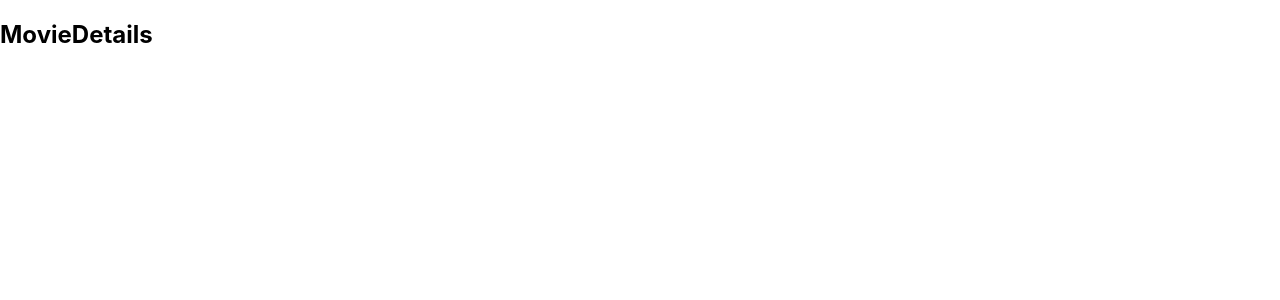
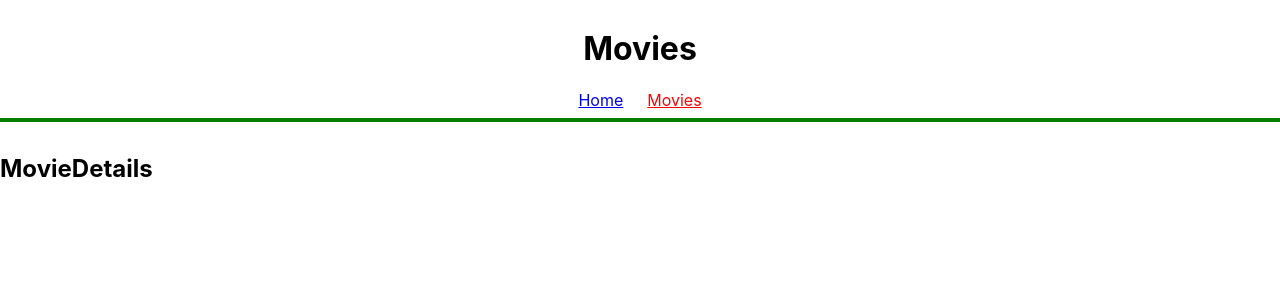
Before and after one commit to OleksandrR61/goit-react-hw-05-movies, a React (Create React App) app: page /goit-react-hw-05-movies/movies/1 in a window 1280 px wide. Shown: the top 300 px of the page. Built offline with nearby package versions, Linux system fonts and the light colour scheme.

Commit message:
23/02/11/11/20

```diff
--- a/package.json
+++ b/package.json
@@ -7,10 +7,12 @@
     "@testing-library/jest-dom": "^5.16.3",
     "@testing-library/react": "^12.1.4",
     "@testing-library/user-event": "^13.5.0",
+    "prop-types": "^15.8.1",
     "react": "^18.1.0",
     "react-dom": "^18.1.0",
     "react-router-dom": "^6.8.1",
     "react-scripts": "5.0.1",
+    "styled-components": "^5.3.6",
     "web-vitals": "^2.1.3"
   },
   "scripts": {
--- a/src/components/App.jsx
+++ b/src/components/App.jsx
@@ -1,5 +1,6 @@
 import { Routes, Route } from 'react-router-dom';
 
+import { Layout } from 'components/Layout/Layout';
 import Home from 'pages/Home/Home';
 import Movies from 'pages/Movies/Movies';
 import MovieDetails from 'pages/MovieDetails/MovieDetails';
@@ -9,6 +10,7 @@ import NotFound from 'pages/NotFound/NotFound';
 
 export const App = () => {
   return (
+    <Layout>
       <Routes>
         <Route path='/' element={<Home />} />
         <Route path='/movies' element={<Movies />} />
@@ -17,5 +19,6 @@ export const App = () => {
         <Route path='/movies/:movieId/reviews' element={<Reviews />}/>
         <Route path='*' element={<NotFound />}/>
       </Routes>
+    </Layout>
   );
 };
--- /dev/null
+++ b/src/components/Layout/Layout.jsx
@@ -0,0 +1,26 @@
+import { NavLink } from 'react-router-dom';
+
+import styles from './Layout.module.css';
+import styled from 'styled-components';
+
+const StyledNavLink = styled(NavLink)`
+    margin: 0 8px;
+    padding: 4px;
+
+    &.active {
+        color: red;
+    }
+`;
+
+export const Layout = ({children}) => (
+    <>
+        <header className={styles.header}>
+            <h1>Movies</h1>
+            <nav>
+                <StyledNavLink to='/'>Home</StyledNavLink>
+                <StyledNavLink to='/movies'>Movies</StyledNavLink>
+            </nav>
+        </header>
+        {children}
+    </>
+);
--- /dev/null
+++ b/src/components/Layout/Layout.module.css
@@ -0,0 +1,7 @@
+.header {
+    margin-bottom: 32px;
+    padding: 8px;
+    border-bottom: 4px solid green;
+
+    text-align: center;
+}
```
Also changed, not shown: 1 other file (tests, documents, lock files or other folders). Lines whose indentation alone changed are shown as unchanged.
